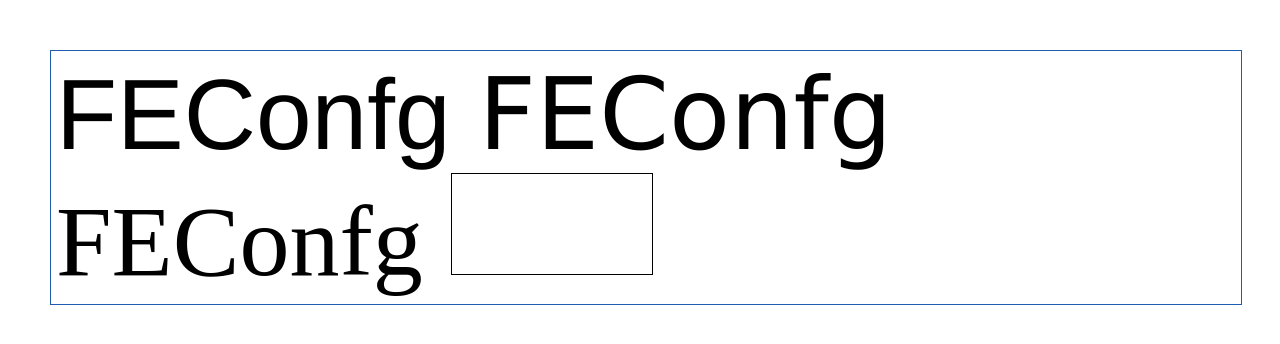
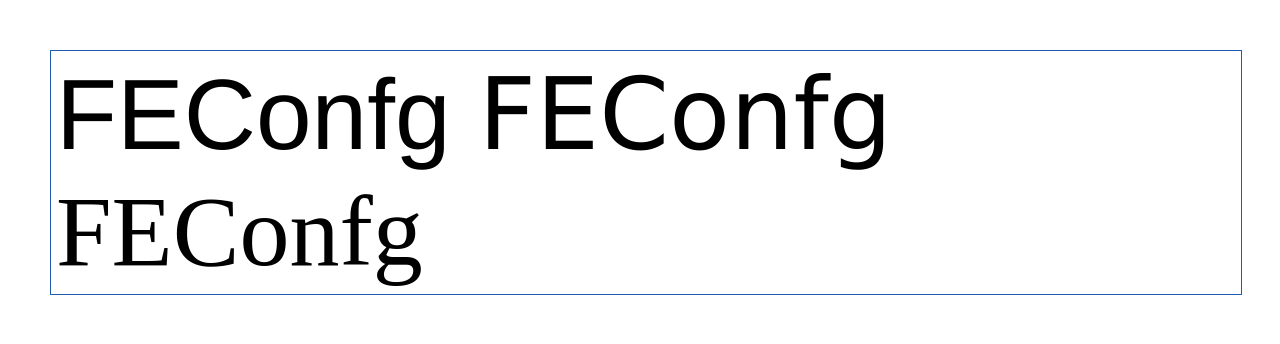
Before and after one commit to norux/feconf-font-example, a website: page examples/02_font_matrix.html in a window 1280 px wide. Drawn offline with Linux system fonts and the light colour scheme.

Commit message:
Fix example for 02_font_matrix

```diff
--- a/examples/02_font_matrix.html
+++ b/examples/02_font_matrix.html
@@ -15,7 +15,6 @@
     .helvetica { font-family: 'Helvetica'; }
     .lucida-grande { font-family: 'Lucida Grande'; }
     .ns-display { font-family: '.SF NS Display'; }
-    .height { display: inline-block; width: 200px; height: 100px; border: 1px solid black;}
 
   </style>
 </head>
@@ -25,7 +24,6 @@
       <span class="helvetica">FEConfg</span>
       <span class="lucida-grande">FEConfg</span>
       <span class="ns-display">FEConfg</span>
-      <div class="height"></div>
     </div>
   </div>
 </body>
```
